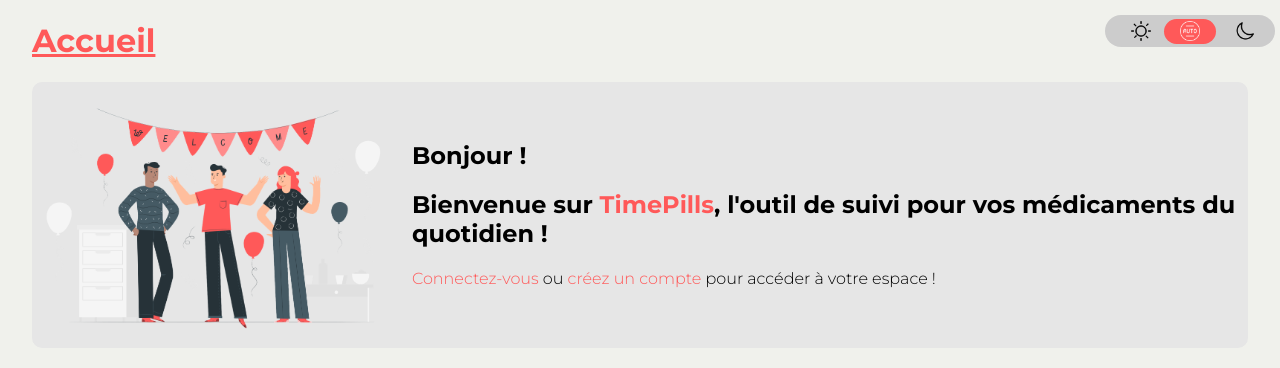
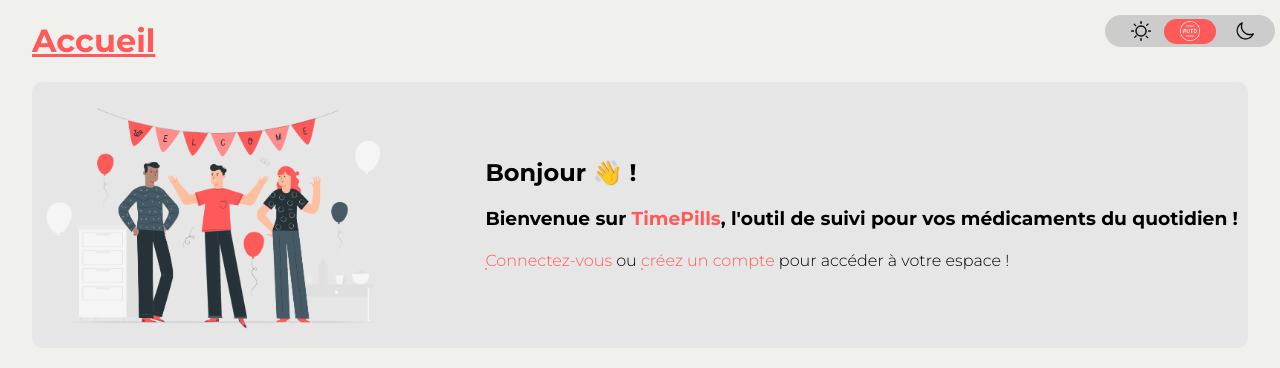
Before and after one commit to th0mate/TimePills, a Symfony app: template templates/accueil.html.twig in a window 1280 px wide. Shown: the part 80-448 px from the top of the page. Run offline with Twig, Linux system fonts and the light colour scheme; the template is opened without the code that fills it, so the values that code supplies are empty; some libraries are stand-ins or nearby versions.

Commit message:
feat : avancées front page d'accueil

```diff
--- a/public/css/base.css
+++ b/public/css/base.css
@@ -36,6 +36,26 @@ body {
 
 .redText {
     color: var(--rouge);
+    text-decoration: none;
+    transition: all 0.5s ease-in-out;
+}
+
+a.redText {
+    position: relative;
+}
+
+a.redText span {
+    position: absolute;
+    bottom: 0;
+    left: 0;
+    border: 1px solid var(--rouge);
+    border-radius: 3px;
+    width: 0;
+    transition: width 0.5s ease-in-out;
+}
+
+a.redText:hover > span {
+    width: 100%;
 }
 
 .light {
--- a/public/js/gestionThemes.js
+++ b/public/js/gestionThemes.js
@@ -13,8 +13,6 @@ function change_period2(period) {
         selector.style.backgroundColor = "#FF5959";
         selector.innerHTML = `<img src="${soleilImageURL}" alt="">`;
         document.querySelector('.dark').classList.remove('dark');
-        document.querySelector('.logoNoir').style.display = "flex";
-        document.querySelector('.logoBlanc').style.display = "none";
         StockerCookieTheme("clair");
 
 
@@ -27,8 +25,6 @@ function change_period2(period) {
 
         if (window.matchMedia('(prefers-color-scheme: dark)').matches) {
             document.querySelector('html').classList.add('dark');
-            document.querySelector('.logoNoir').style.display = "none";
-            document.querySelector('.logoBlanc').style.display = "flex";
         }
     } else {
         selector.style.left = monthly.clientWidth + semester.clientWidth + 1 + "px";
@@ -36,8 +32,6 @@ function change_period2(period) {
         selector.innerHTML = `<img src="${luneImageURL}" alt="">`;
         selector.style.backgroundColor = "#FF5959";
         document.querySelector('html').classList.add('dark');
-        document.querySelector('.logoNoir').style.display = "none";
-        document.querySelector('.logoBlanc').style.display = "flex";
         StockerCookieTheme("sombre");
     }
 }
--- a/templates/accueil.html.twig
+++ b/templates/accueil.html.twig
@@ -15,14 +15,17 @@
 
         <div>
             {% if not is_granted('ROLE_USER') %}
-                <h2>Bonjour !</h2>
-                <h2>Bienvenue sur <span class="redText">TimePills</span>, l'outil de suivi pour vos médicaments du
+                <h2>Bonjour 👋 !</h2>
+                <h3>Bienvenue sur <span class="redText">TimePills</span>, l'outil de suivi pour vos médicaments du
                     quotidien !
-                </h2>
-                <h4 class="light"><span class="redText">Connectez-vous</span> ou <span class="redText">créez un compte</span> pour accéder à votre espace !</h4>
+                </h3>
+                <h4 class="light"><a href="" class="redText"><span></span>Connectez-vous</a> ou <a href=""
+                                                                                                   class="redText"><span></span>créez
+                        un compte</a> pour accéder à votre espace !</h4>
             {% else %}
-                <h2>Bonjour {{ app.user.prenom }} !</h2>
-                <h4 class="light">Vous pouvez accéder à votre espace personnel, et <span class="redText">gérer vos médicaments</span>, pour savoir quand les prendre !</h4>
+                <h2>Bonjour, <span class="redText">{{ app.user.prenom }}</span> 👋 !</h2>
+                <h4 class="light">Vous pouvez accéder à votre espace personnel, et <span class="redText">gérer vos médicaments</span>,
+                    pour savoir quand les prendre !</h4>
             {% endif %}
         </div>
     </div>
```
